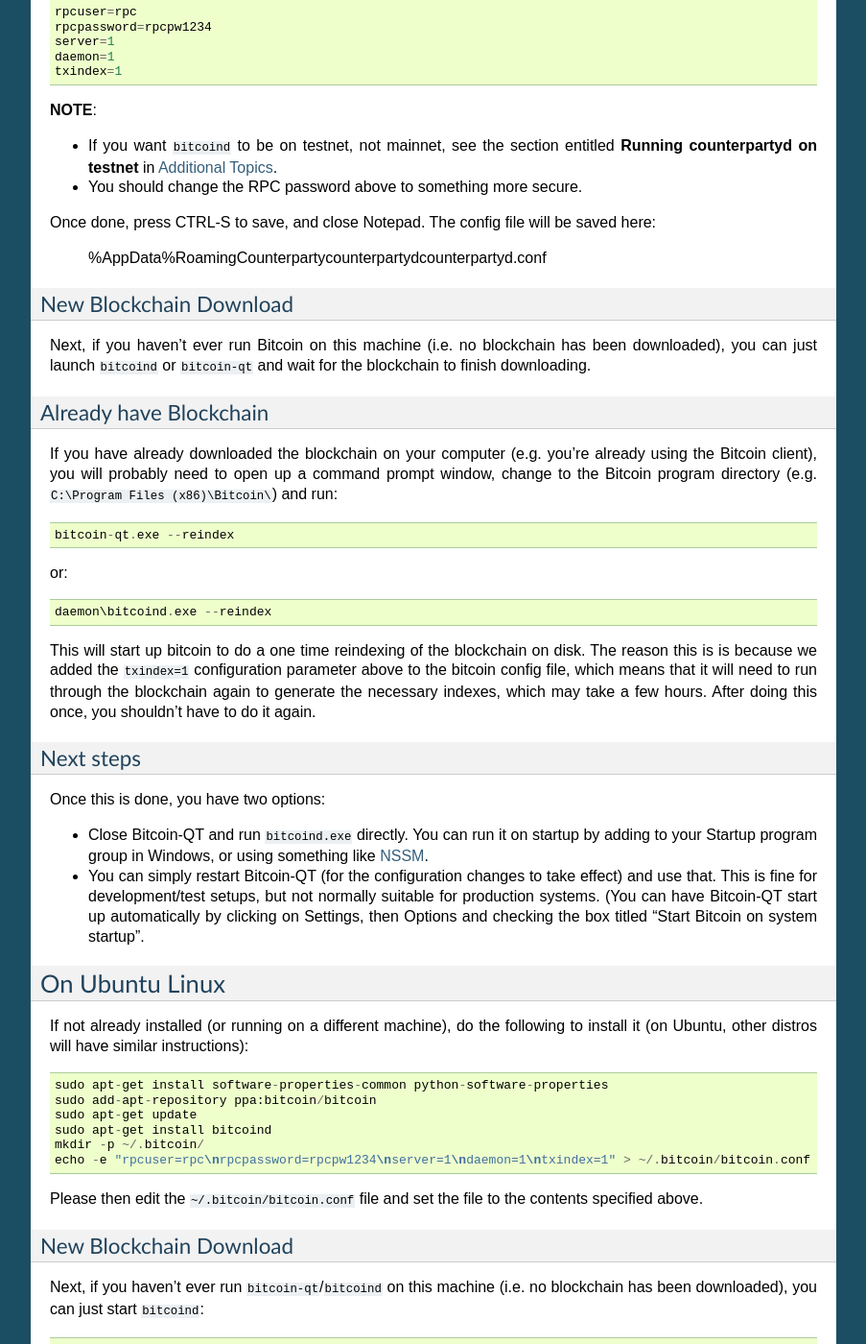
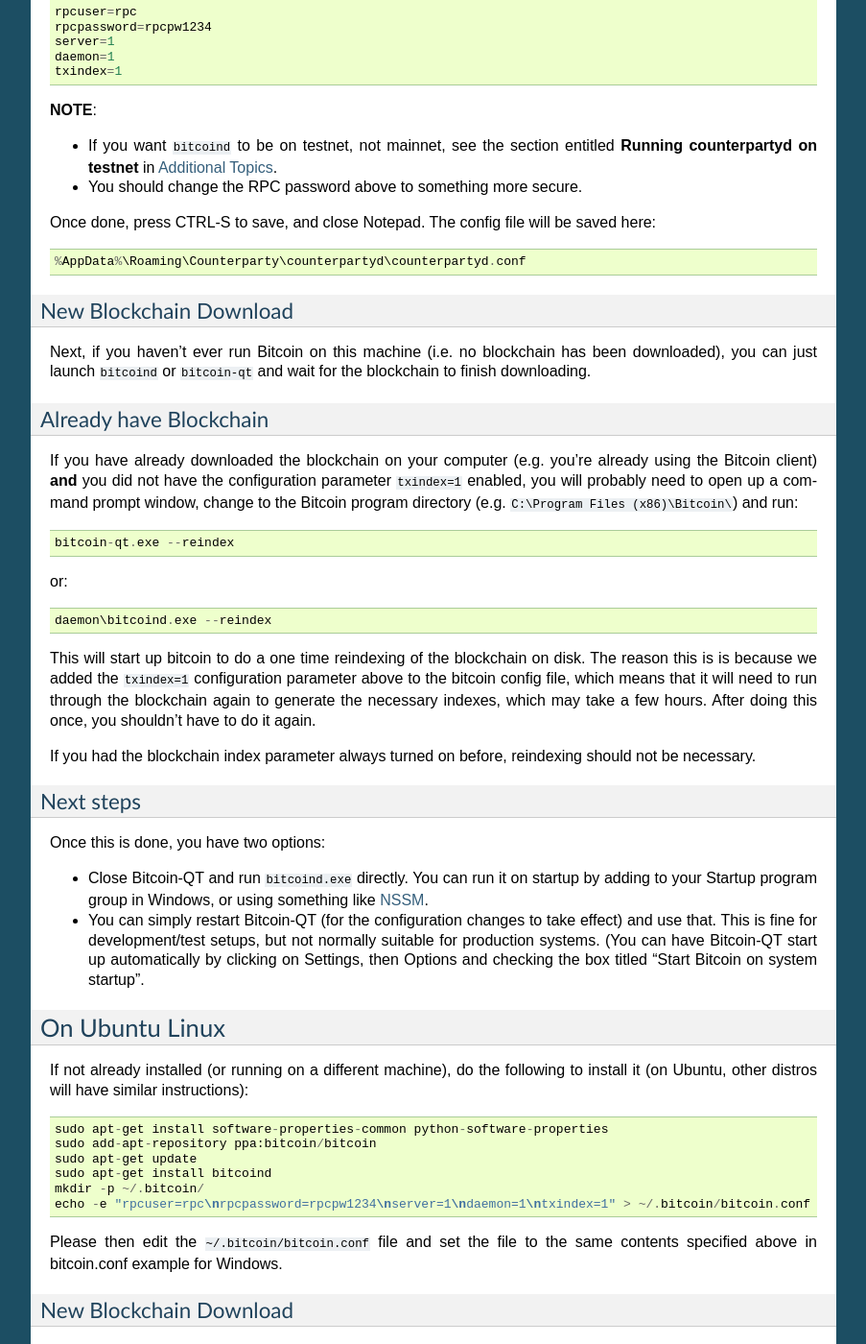
Before and after one commit to CounterpartyXCP/federatednode, a Sphinx documentation site: the page built from docs/SettingUpBitcoind.rst, in a window 1280 px wide and 1400 px high, scrolled down 605 px. Shown: the whole window at 96% size, without its empty margins (198-1101 px from the left). Built offline with Sphinx 7.4.7, drawn with Linux system fonts in a browser that asks for light colours; some of the changed text lies outside the part shown.

Commit message:
Small clarifications and formatting changes
I added couple of hopefully clarifying sentences.

```diff
--- a/docs/SettingUpBitcoind.rst
+++ b/docs/SettingUpBitcoind.rst
@@ -39,7 +39,7 @@
 - If you want ``bitcoind`` to be on testnet, not mainnet, see the section entitled **Running counterpartyd on testnet** in :doc:`Additional Topics <AdditionalTopics>`.
 - You should change the RPC password above to something more secure.
 
-Once done, press CTRL-S to save, and close Notepad.  The config file will be saved here:
+Once done, press CTRL-S to save, and close Notepad.  The config file will be saved here::
 
     %AppData%\Roaming\Counterparty\counterpartyd\counterpartyd.conf
 
@@ -52,9 +52,9 @@
 Already have Blockchain
 ^^^^^^^^^^^^^^^^^^^^^^^^
 
-If you have already downloaded the blockchain on your computer (e.g. you're already using the Bitcoin client),
-you will probably need to open up a command prompt window, change to the Bitcoin program directory (e.g. ``C:\Program Files (x86)\Bitcoin\``)
-and run::
+If you have already downloaded the blockchain on your computer (e.g. you're already using the Bitcoin client) **and**
+you did not have the configuration parameter ``txindex=1`` enabled, you will probably need to open up a command prompt
+window, change to the Bitcoin program directory (e.g. ``C:\Program Files (x86)\Bitcoin\``) and run::
 
     bitcoin-qt.exe --reindex
 
@@ -62,10 +62,12 @@
 
     daemon\bitcoind.exe --reindex
 
-This will start up bitcoin to do a one time reindexing of the blockchain on disk. The reason this is is because we added the
-``txindex=1`` configuration parameter above to the bitcoin config file, which means that it will need to
+This will start up bitcoin to do a one time reindexing of the blockchain on disk. The reason this is is because we
+added the ``txindex=1`` configuration parameter above to the bitcoin config file, which means that it will need to
 run through the blockchain again to generate the necessary indexes, which may take a few hours. After doing
 this once, you shouldn't have to do it again.
+
+If you had the blockchain index parameter always turned on before, reindexing should not be necessary.
 
 Next steps
 ^^^^^^^^^^^
@@ -93,7 +95,8 @@
     mkdir -p ~/.bitcoin/
     echo -e "rpcuser=rpc\nrpcpassword=rpcpw1234\nserver=1\ndaemon=1\ntxindex=1" > ~/.bitcoin/bitcoin.conf
 
-Please then edit the ``~/.bitcoin/bitcoin.conf`` file and set the file to the contents specified above.
+Please then edit the ``~/.bitcoin/bitcoin.conf`` file and set the file to the same contents specified above in
+bitcoin.conf example for Windows.
 
 New Blockchain Download
 ^^^^^^^^^^^^^^^^^^^^^^^^
@@ -114,7 +117,8 @@
 Already have Blockchain
 ^^^^^^^^^^^^^^^^^^^^^^^^
 
-If you *have* already downloaded the blockchain before you modified your config, you'll probably need to launch ``bitcoind`` as follows:
+If you *have* already downloaded the blockchain before you modified your config and you did not have ``txindex=1``
+enabled, you'll probably need to launch ``bitcoind`` as follows:
 
     bitcoind --reindex
 
@@ -123,6 +127,8 @@
 run through the blockchain again to generate the necessary indexes, which may take a few hours. After doing
 this once, you shouldn't have to do it again.
 
+If you had the blockchain index parameter always turned on before, reindexing should not be necessary.
+
 Next steps
 ^^^^^^^^^^^
 
```
